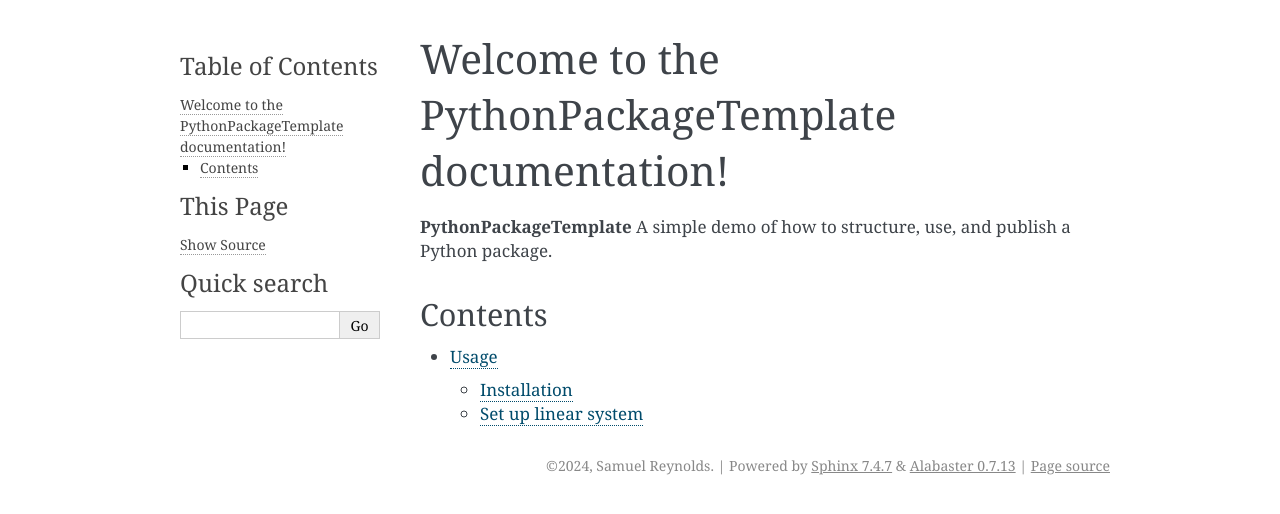
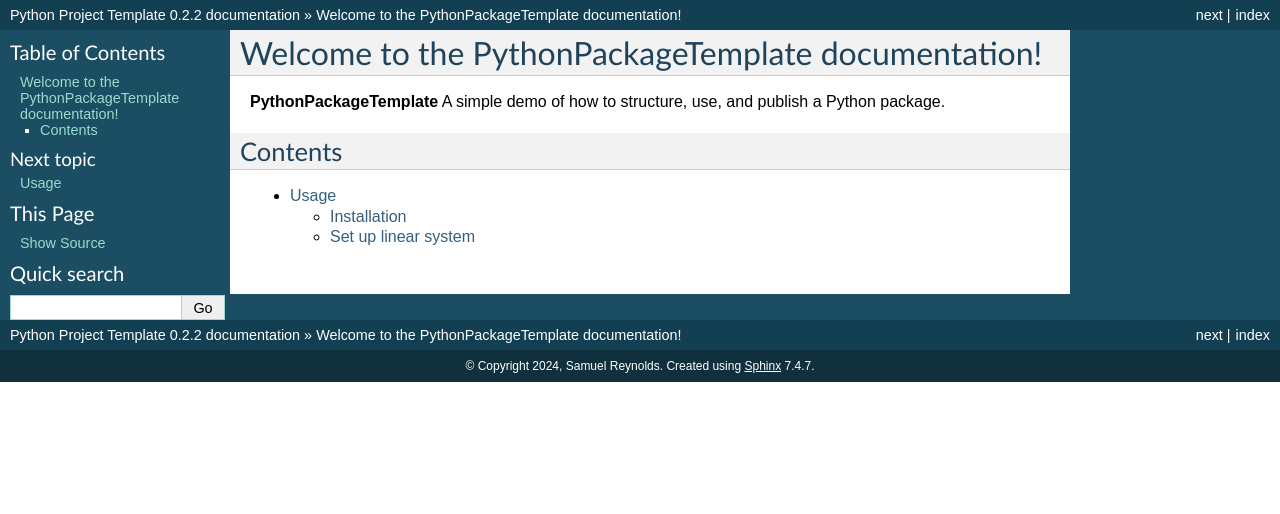
Before and after one commit to samreynoldsmath/PythonPackageTemplate, a Sphinx documentation site: the page built from doc/source/index.rst, in a window 1280 px wide. Shown: the top 514 px of the page. Built offline with Sphinx 7.4.7, drawn with Linux system fonts in a browser that asks for light colours.

Commit message:
change readthedocs theme to classic

```diff
--- a/doc/source/conf.py
+++ b/doc/source/conf.py
@@ -29,7 +29,7 @@ templates_path = ['_templates']
 
 # -- Options for HTML output
 
-# html_theme = 'sphinx_rtd_theme'
+html_theme = 'classic'
 
 # -- Options for EPUB output
 # epub_show_urls = 'footnote'
```
